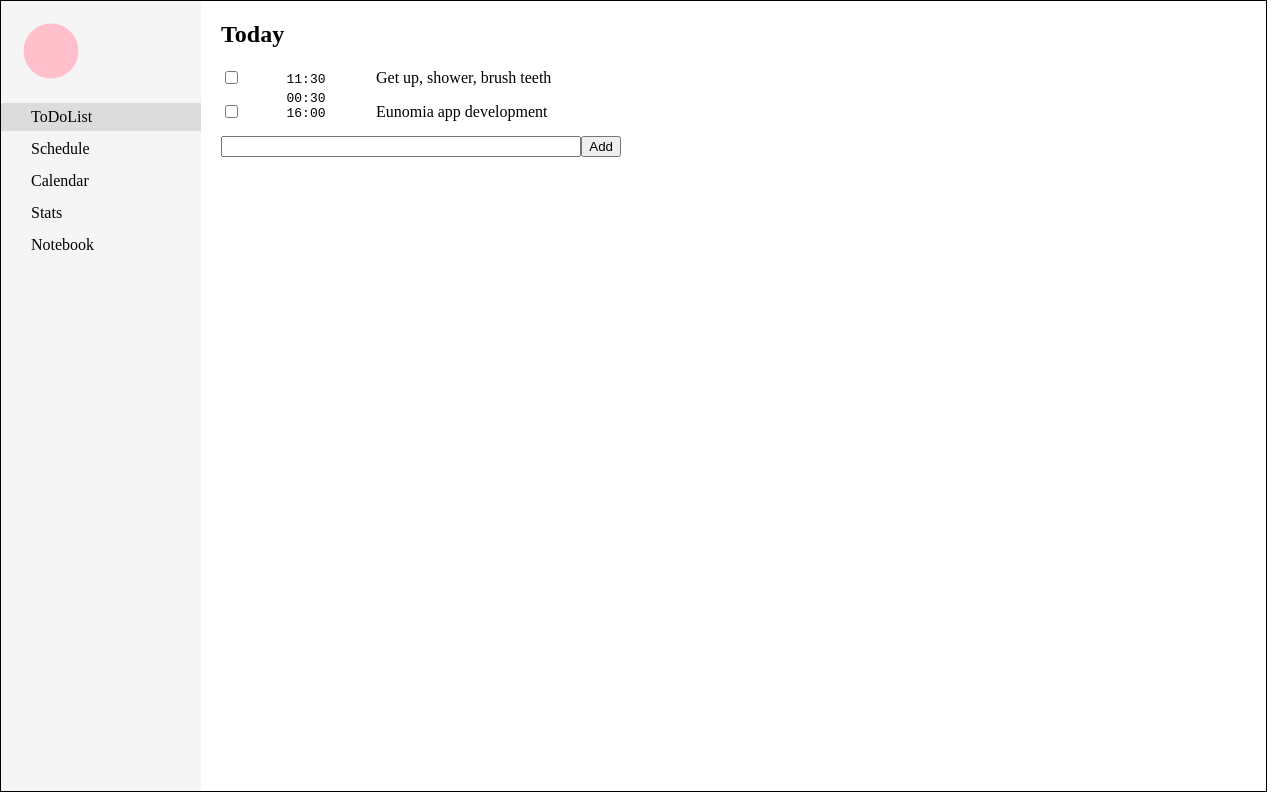
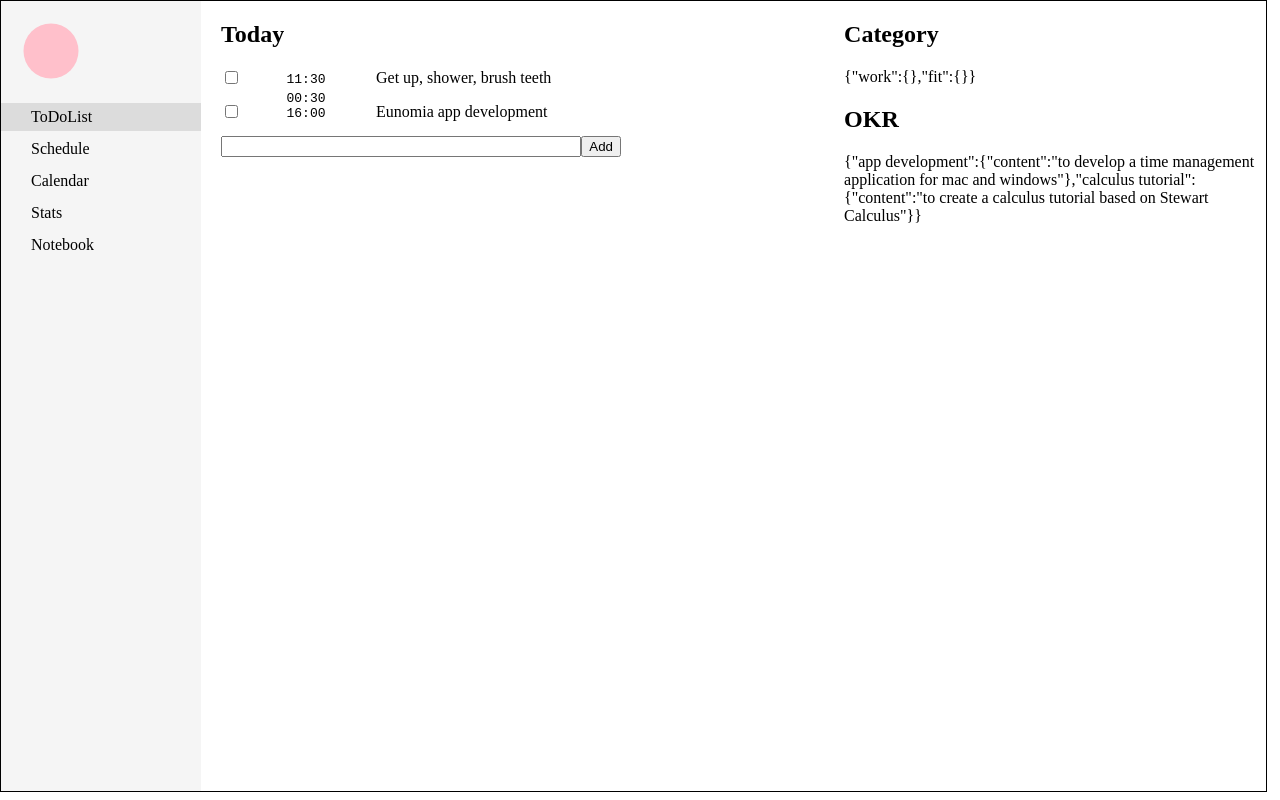
Before and after one commit to Ratioho/eunomia-web, a React (Create React App) app: page / in a window 1280 px wide. Built offline with nearby package versions, Linux system fonts and the light colour scheme.

Commit message:
feat: init task page

```diff
--- a/src/pages/PageMain.jsx
+++ b/src/pages/PageMain.jsx
@@ -23,6 +23,23 @@ const initialState = [
     content: 'Eunomia app development',
   },
 ]
+
+const categoryInitState = {
+  // Long-term, routine like activities,
+  // like work, study, fitness, chore, etc
+  'work': {},
+  'fit': {},
+}
+
+const okrInitState = {
+  // Goals to achieve
+  'app development': {
+    content: 'to develop a time management application for mac and windows'
+  },
+  'calculus tutorial': {
+    content: 'to create a calculus tutorial based on Stewart Calculus'
+  }
+}
 
 const reducer = (state, action) => {
   const ret = [...state]
@@ -50,6 +67,11 @@ const reducer = (state, action) => {
   }
 }
 
+
+const categoryReducer = (state, action) => state
+const okrReducer = (state, action) => state
+
+
 const StyledPageWrapper = styled.div`
 // outer: position, size, margin
   flex: 1;
@@ -68,6 +90,10 @@ const StyledAgendaInput = styled.div`
   display: flex;
   width: 400px;
   margin-top: 15px;
+`
+
+const TaskPageWrapper = styled.div`
+  flex: 0.7;
 `
 
 
@@ -90,10 +116,13 @@ const parseInput = (s, dispatch) => {
 const PageTodolist = () => {
 
   const [todoState, todoDispatch] = useReducer(reducer, initialState)
+  const [catState, catDispatch] = useReducer(categoryReducer, categoryInitState)
+  const [okrState, okrDispatch] = useReducer(okrReducer, okrInitState)
 
   const [agendaInput, setAgendaInput] = useState('')
 
   return (
+    <>
     <StyledPageWrapper>
 
       <StyledAgendaHeader>
@@ -133,6 +162,13 @@ const PageTodolist = () => {
       </StyledAgendaInput>
 
     </StyledPageWrapper>
+    <TaskPageWrapper>
+      <h2>Category</h2>
+      <div>{JSON.stringify(catState)}</div>
+      <h2>OKR</h2>
+      <div>{JSON.stringify(okrState)}</div>
+    </TaskPageWrapper>
+    </>
   )
 }
 
```
Also changed, not shown: 1 other file (tests, documents, lock files or other folders).
